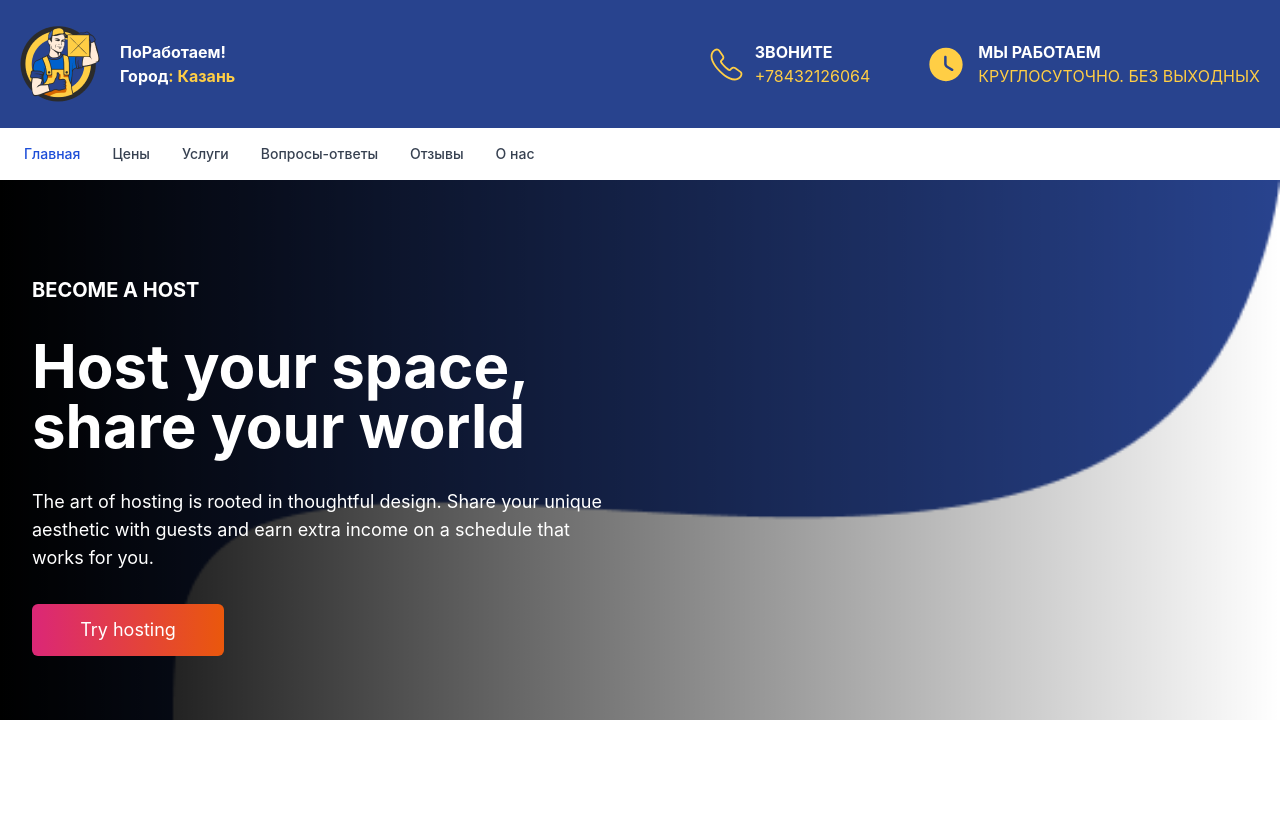
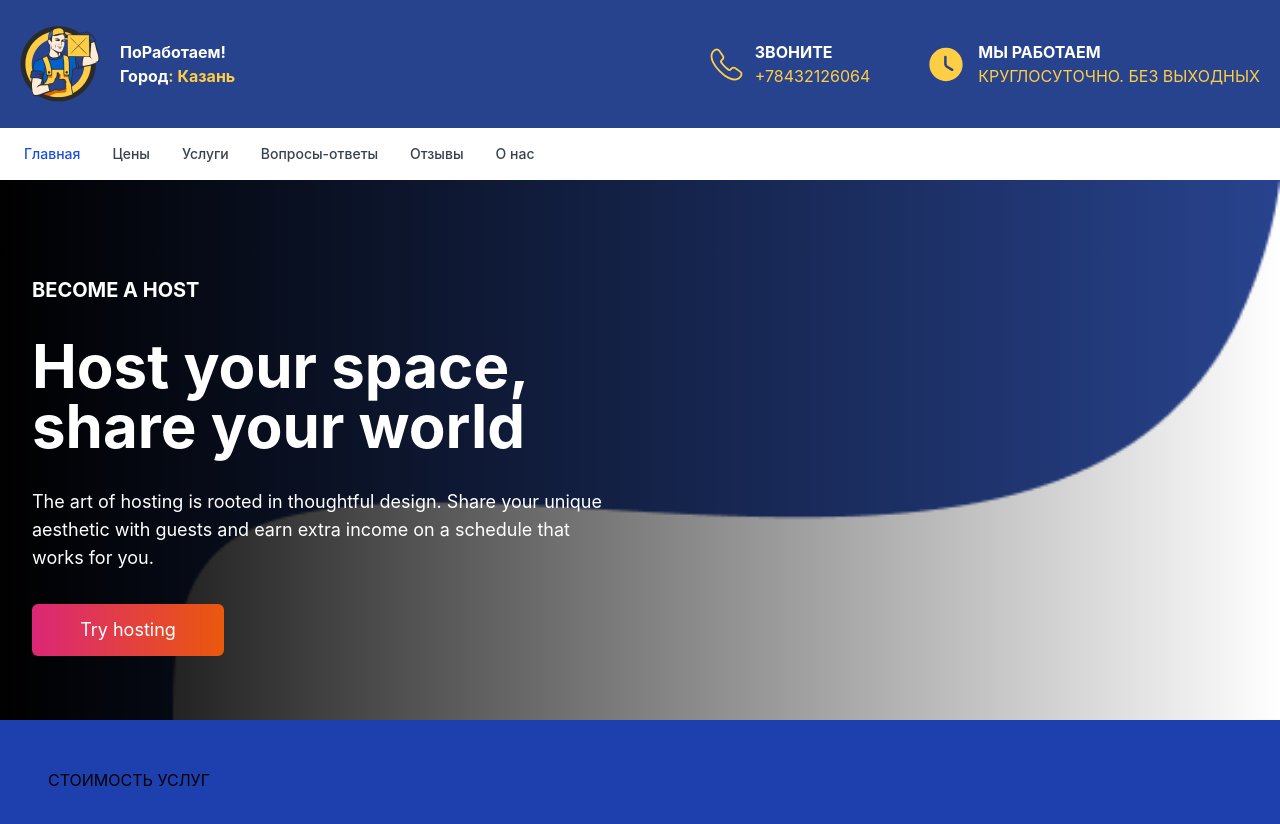
Before and after one commit to FarhodNomonov/Movers, a React (Create React App) app: page / in a window 1280 px wide. Shown: the top 824 px of the page. Before the commit the page ends 800 px from the top, so only its background shows below. Built offline with nearby package versions, Linux system fonts and the light colour scheme.

Commit message:
added Service component

```diff
--- a/src/components/home/index.js
+++ b/src/components/home/index.js
@@ -2,6 +2,7 @@ import React from "react";
 import Header from "./header";
 import Intro from "./intro";
 import Works from "../works";
+import Service from "../service/Service";
 
 function Home() {
   return (
@@ -9,6 +10,7 @@ function Home() {
       <Header />
       <Intro />
       <Works />
+      <Service />
     </div>
   );
 }
--- /dev/null
+++ b/src/components/service/Service.js
@@ -0,0 +1,13 @@
+import React from "react";
+import "./Service.css";
+function Service() {
+  return (
+    <div className=" md:container md:mx-auto w-full h-96 h-96 p-12  bg-blue-800">
+      <div className="title_line">
+        <h1>СТОИМОСТЬ УСЛУГ</h1>
+      </div>
+    </div>
+  );
+}
+
+export default Service;
```
Also changed, not shown: src/components/service/Service.css (added).
